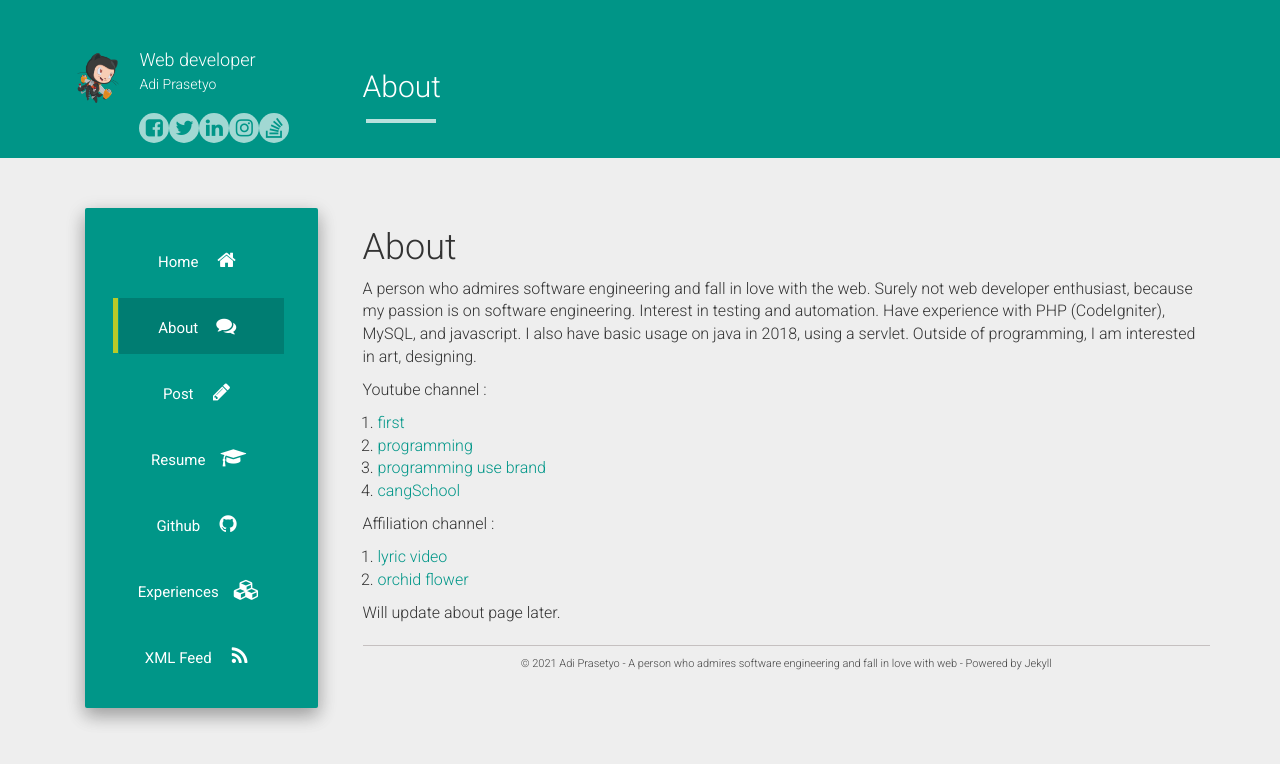
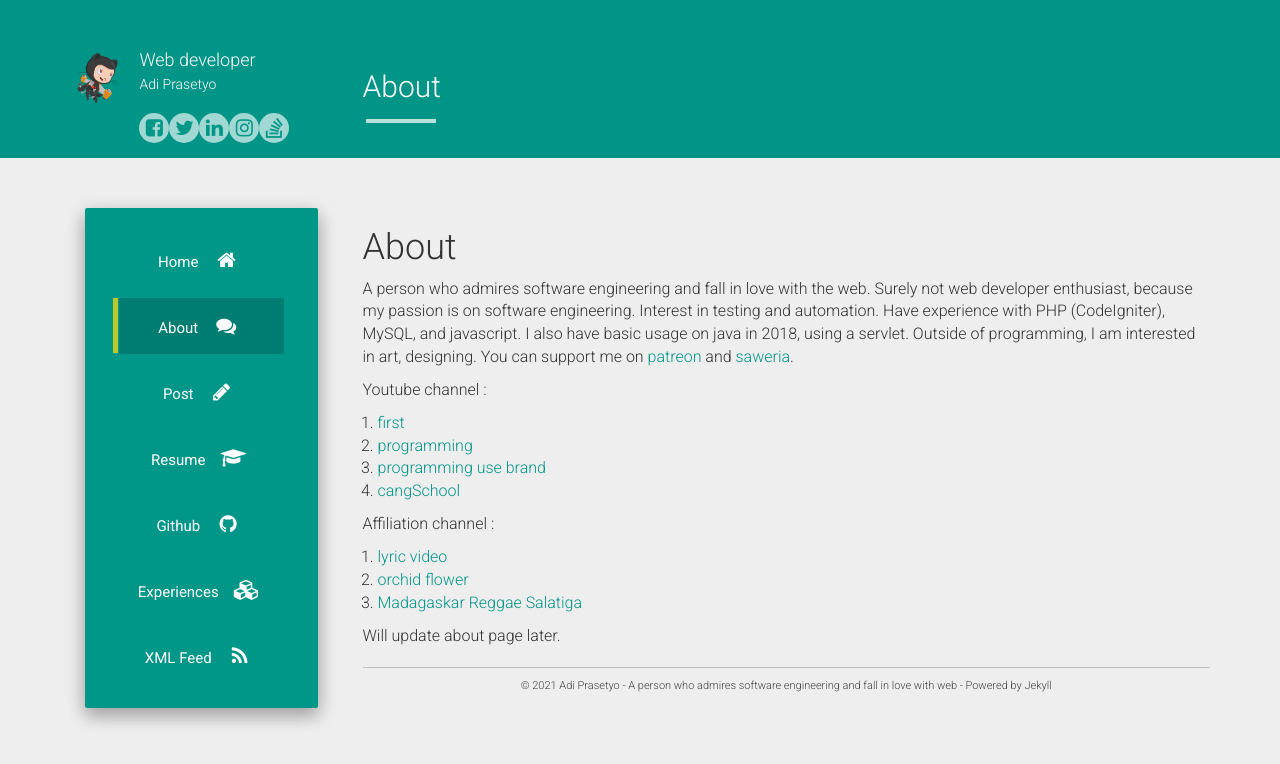
Before and after one commit to sukrosono/sukrosono.github.io, a Jekyll site: the page built from about.md, in a window 1280 px wide. Shown: the top 764 px of the page. Built offline with Jekyll 4.4.1, drawn with Linux system fonts in a browser that asks for light colours; nearby versions of some CDN libraries.

```diff
--- a/_config.yml
+++ b/_config.yml
@@ -44,9 +44,9 @@ collections:
 incremental: false
 enableTags: true
 # tagarray: []
-# paginate: 5
-# per_page: 20
-# paginate_path: "page:num"
+paginate: 5
+per_page: 20
+paginate_path: "page:num"
 highlighter: rouge
 gist:
   noscript: false
--- a/about.md
+++ b/about.md
@@ -9,6 +9,7 @@ Surely not web developer enthusiast, because my passion is on software engineeri
 Have experience with PHP (CodeIgniter), MySQL, and javascript.
 I also have basic usage on java in 2018, using a servlet.
 Outside of programming, I am interested in art, designing.
+You can support me on [patreon](https://www.patreon.com/basukarna) and [saweria](https://saweria.co/narayana).
 
 Youtube channel :
   1.  [first](https://www.youtube.com/channel/UCjoSZoattZuCd8UxayJqUow)
@@ -20,5 +21,6 @@ Youtube channel :
 Affiliation channel :
   1. [lyric video](https://www.youtube.com/channel/UCW-jT3JFpaAzrbhbXsdxs6Q)
   2. [orchid flower](https://www.youtube.com/channel/UCeeyKn0trrT8RhL8LuQJwyQ)
+  2. [Madagaskar Reggae Salatiga](https://youtube.com/channel/UCZjwnERlpTnZqj4CMW3dI-Q)
 
 Will update about page later.
--- /dev/null
+++ b/google9aa9adac20ef59e4.html
@@ -0,0 +1 @@
+google-site-verification: google9aa9adac20ef59e4.html
--- a/index.js
+++ b/index.js
@@ -6,7 +6,7 @@
   };
 
   if (typeof a !== "undefined" && a !== null) {
-    console.log('err');
+    console.log('From freedom came elegance');
   }
 
   win = {
```
Also changed, not shown: _en/a_march_on_common_mark_line.md (added, +20 -0 lines), _en/free_pubg_code_torracino.md (+1 -1 lines), _experiences/Antareja.md (added, +14 -0 lines), package.json (+4 -4 lines), Gemfile.lock.
